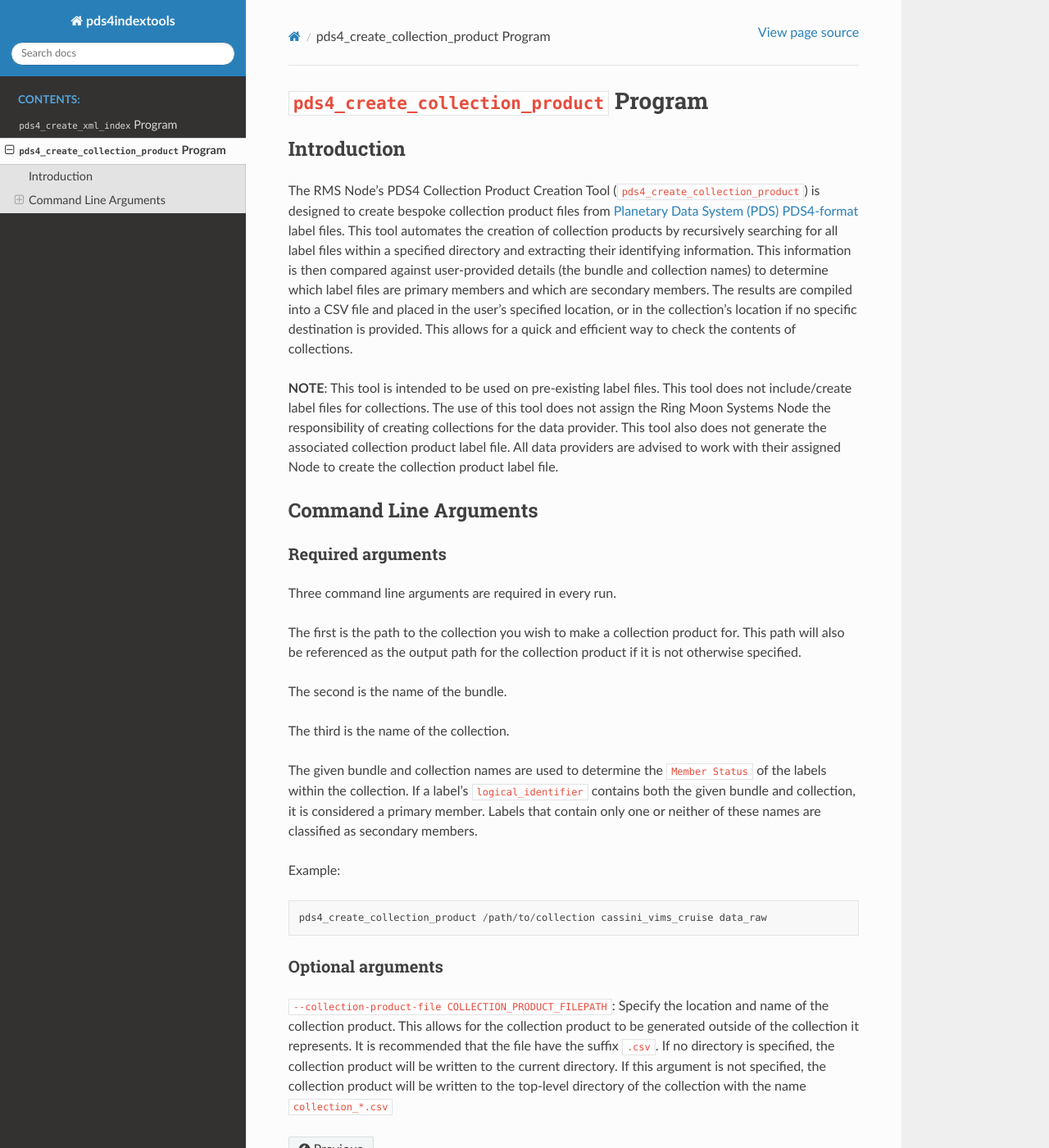
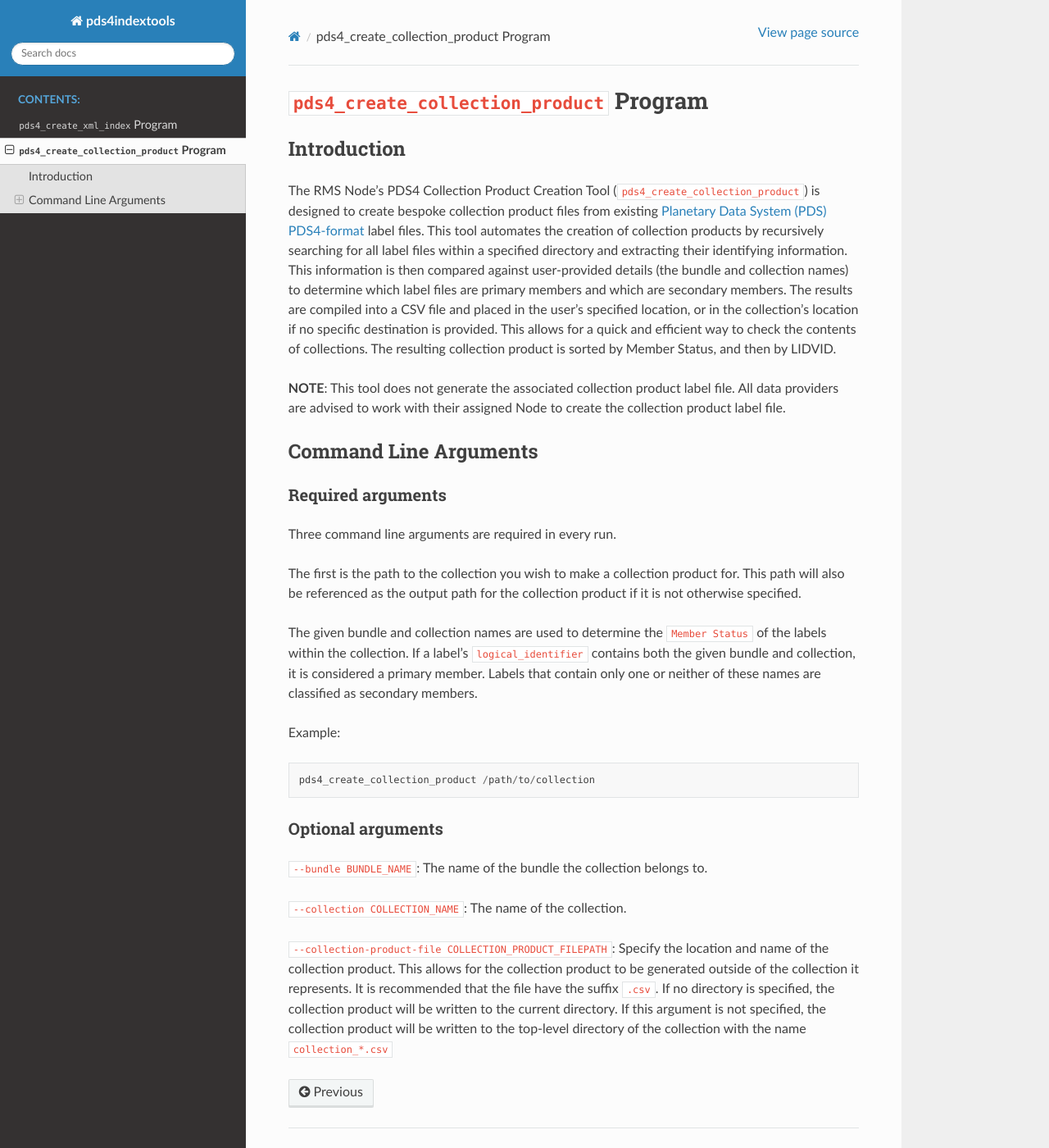
Before and after one commit to SETI/rms-pds4indextools, a Sphinx documentation site: the page built from docs/pds4_create_collection_product.rst, in a window 1280 px wide and 1400 px high. Shown: the whole window at 82% size. Built offline with Sphinx 7.4.7 and the Read the Docs theme 2.0.0, drawn with Linux system fonts in a browser that asks for light colours.

Commit message:
Makign changes according to pull request

```diff
--- a/docs/pds4_create_collection_product.rst
+++ b/docs/pds4_create_collection_product.rst
@@ -13,14 +13,12 @@
 which label files are primary members and which are secondary members. The results are
 compiled into a CSV file and placed in the user's specified location, or in the
 collection's location if no specific destination is provided. This allows for a quick and
-efficient way to check the contents of collections.
+efficient way to check the contents of collections. The resulting collection product is
+sorted by Member Status, and then by LIDVID.
 
-**NOTE**: This tool is intended to be used on pre-existing label files. This tool does not
-include/create label files for collections. The use of this tool does not assign the Ring
-Moon Systems Node the responsibility of creating collections for the data provider. This
-tool also does not generate the associated collection product label file. All data
-providers are advised to work with their assigned Node to create the collection product
-label file.
+**NOTE**: This tool does not generate the associated collection product label file.
+All data providers are advised to work with their assigned Node to create the collection
+product label file.
 
 
 Command Line Arguments
@@ -35,10 +33,6 @@
 path will also be referenced as the output path for the collection product if it is not
 otherwise specified.
 
-The second is the name of the bundle.
-
-The third is the name of the collection.
-
 The given bundle and collection names are used to determine the ``Member Status`` of the
 labels within the collection. If a label's ``logical_identifier`` contains both the given
 bundle and collection, it is considered a primary member. Labels that contain only one or
@@ -46,11 +40,15 @@
 
 Example::
 
-    pds4_create_collection_product /path/to/collection cassini_vims_cruise data_raw
+    pds4_create_collection_product /path/to/collection
 
 
 Optional arguments
 ^^^^^^^^^^^^^^^^^^
+
+``--bundle BUNDLE_NAME``: The name of the bundle the collection belongs to.
+
+``--collection COLLECTION_NAME``: The name of the collection.
 
 ``--collection-product-file COLLECTION_PRODUCT_FILEPATH``: Specify the location and name
 of the collection product. This allows for the collection product to be generated outside
```
Also changed, not shown: other parts of docs/pds4_create_collection_product.rst (+1 -1 lines), README.md (+3 -2 lines), 1 other file.
